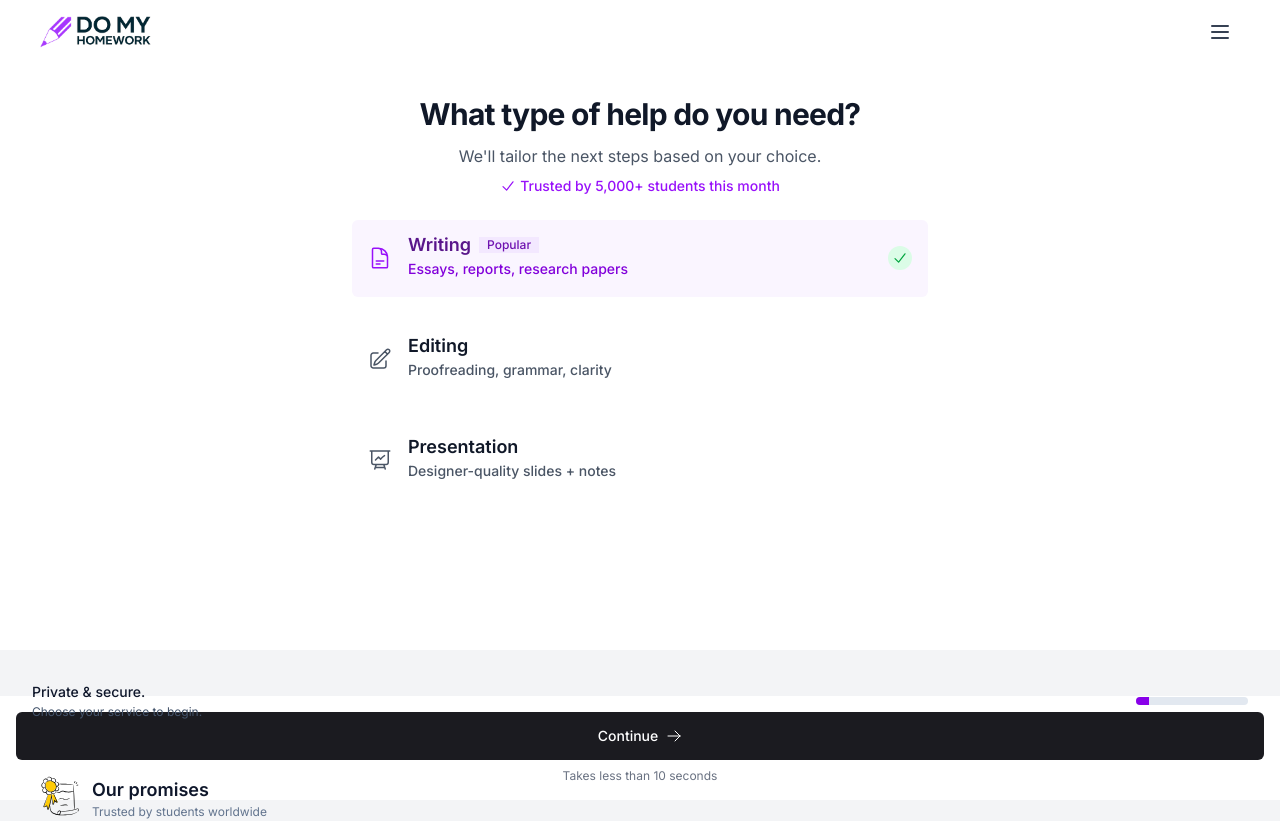
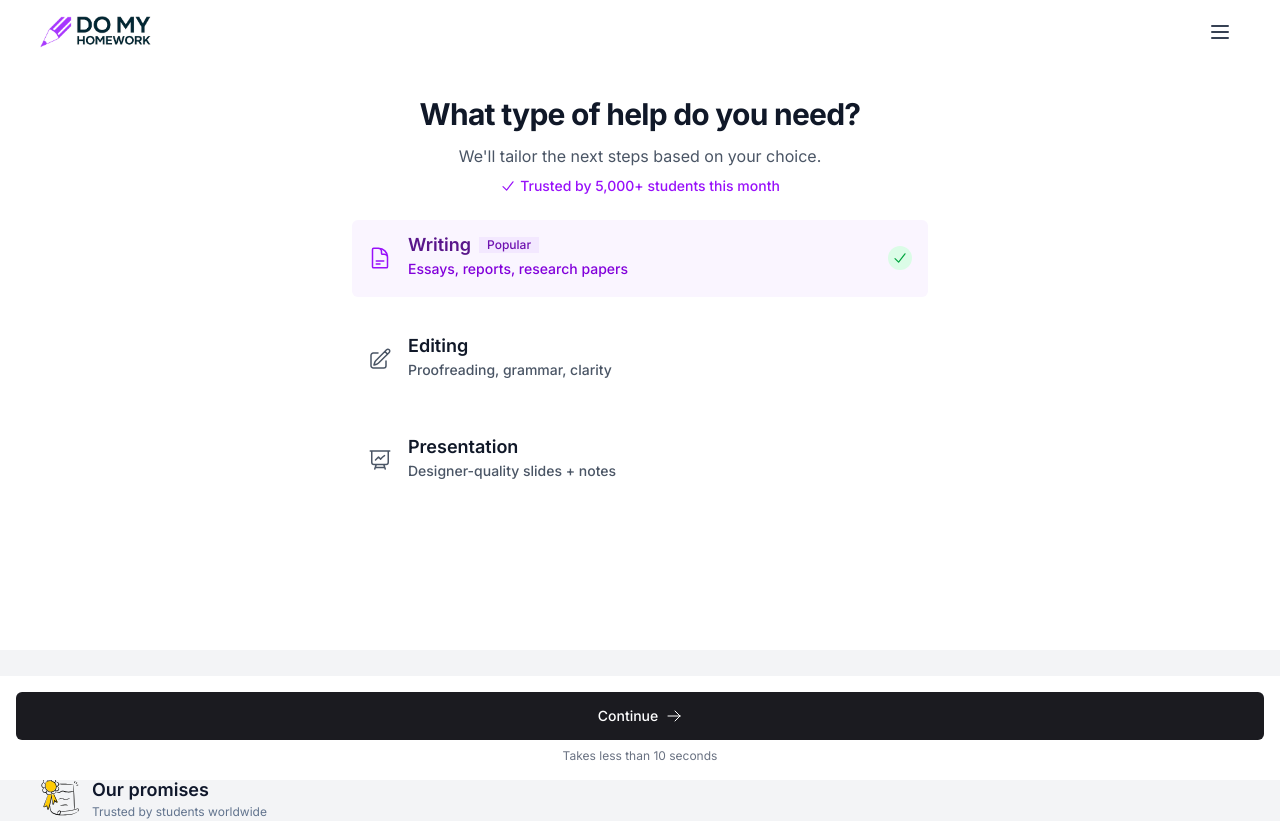
Before and after one commit to vkapuria/mhh-order-form, a Next.js app: page / in a window 1280 px wide. Shown: the top 821 px of the page. Built offline with nearby package versions, Linux system fonts and the light colour scheme.

Commit message:
Update service selector

```diff
--- a/src/components/form/ServiceSelector.tsx
+++ b/src/components/form/ServiceSelector.tsx
@@ -185,7 +185,7 @@
       </RadioGroup>
 
       {/* Sticky Next button for mobile */}
-      <div className="fixed bottom-0 left-0 right-0 bg-white border-t border-gray-200 p-4 lg:static lg:p-0 lg:border-t-0">
+      <div className="fixed bottom-5 left-0 right-0 bg-white border-t border-gray-200 p-4 lg:static lg:p-0 lg:border-t-0 z-50 shadow-lg">
         <Button
           onClick={handleNext}
           disabled={!selectedValue}
```
